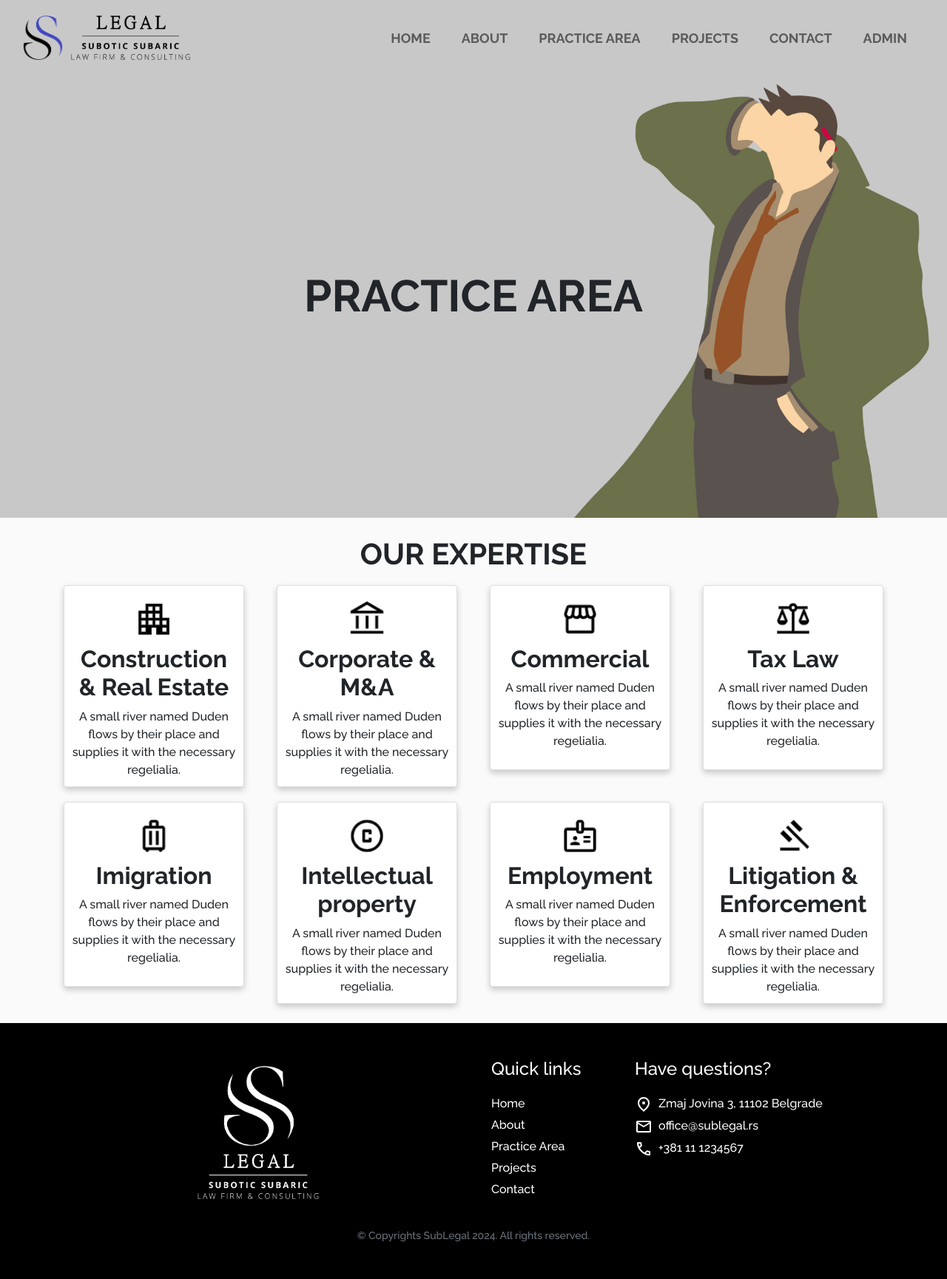
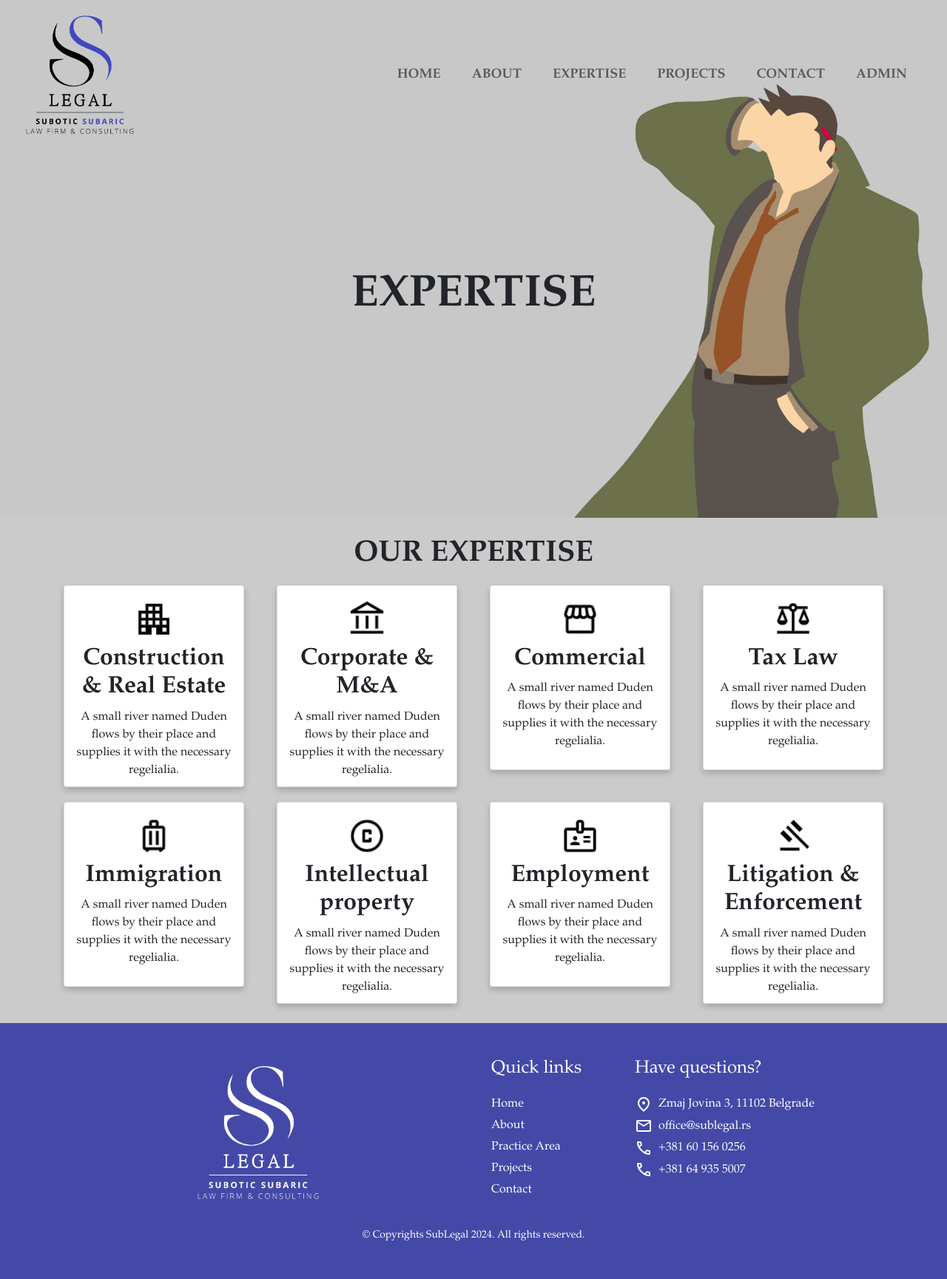
Before and after one commit to Rakoje/SubLegal, a PHP site: page /practice_area/practice_area.php in a window 1280 px wide. Shown: the whole page at 74% size. Run offline with PHP 8.4, Linux system fonts and the light colour scheme.

Commit message:
expertise bg

```diff
--- a/PHP_PROJECT/css/main_style.css
+++ b/PHP_PROJECT/css/main_style.css
@@ -1,12 +1,18 @@
 @import url('https://fonts.googleapis.com/css2?family=Raleway:wght@500;700&display=swap');
 
 body {
-    font-family: 'Raleway', sans-serif;
+    /*font-family: 'Raleway', sans-serif;*/
+    font-family: "Palatino Linotype";
 }
 
 .navbar.scrolled {
-    background-color: rgb(250, 250, 250);
+    background-color: #cbcbcb;
     box-shadow: 0 1px 8px 0 rgba(0, 0, 0, 0.2);
+}
+
+.navbar{
+    position: absolute;
+    width: 100%;
 }
 
 .nav-item {
@@ -40,7 +44,7 @@ body {
 }
 
 footer {
-    background-color: black;
+    background-color: #4449a8;
     color: white;
 }
 
@@ -101,7 +105,7 @@ footer a:hover {
 }
 
 .home-about{
-    background-color: rgb(250, 250, 250);
+    background-color: #cbcbcb;
 }
 .home-desc {
     padding-top: 25px;
--- a/PHP_PROJECT/helpers/footer.php
+++ b/PHP_PROJECT/helpers/footer.php
@@ -24,11 +24,12 @@
                         </a>
                     </li>
                     <li><img src="../assets/footer%20mail%20w.png"><a href="mailto:office@sublegal.rs">&nbsp; office@sublegal.rs</a></li>
-                    <li><img src="../assets/footer%20call%20w.png"><a href="tel: +381111231412">&nbsp; +381 11 1234567</a></li>
+                    <li><img src="../assets/footer%20call%20w.png"><a href="tel: +381601560256">&nbsp; +381 60 156 0256</a></li>
+                    <li><img src="../assets/footer%20call%20w.png"><a href="tel: +381649355007">&nbsp; +381 64 935 5007</a></li>
                 </ul>
             </div>
             <div class="col-sm-12 text-center">
-                <p class="small text-muted mb-0">&copy; Copyrights SubLegal 2024. All rights reserved.</p>
+                <p class="small mb-0">&copy; Copyrights SubLegal 2024. All rights reserved.</p>
             </div>
             <!--<div class="col-lg-4 col-md-6">
                 <h5 class="text-white mb-3">Newsletter</h5>
--- a/PHP_PROJECT/helpers/navbar.php
+++ b/PHP_PROJECT/helpers/navbar.php
@@ -8,9 +8,9 @@ if(isset($_SESSION['logged']) && $_SESSION['logged']){
 
 ?>
 
-<nav class="navbar navbar-expand-lg navbar-light p-3 py-3 fixed-top">
+<nav class="navbar navbar-expand-lg navbar-light p-3 py-3">
     <div class="container-fluid">
-        <a class="navbar-brand" href="../index.php"><img src="../assets/SS 7.png" height="60px" alt=""><img src="../assets/text logo.png" height="60px" alt=""></a>
+        <a class="navbar-brand pl-5" href="../index.php"><img src="../assets/SS 1.png" height="160px" alt=""></a>
         <button class="navbar-toggler" type="button" data-bs-toggle="collapse" data-bs-target="#navbarNavDropdown"
                 aria-controls="navbarNavDropdown" aria-expanded="false" aria-label="Toggle navigation">
             <span class="navbar-toggler-icon"></span>
@@ -25,7 +25,7 @@ if(isset($_SESSION['logged']) && $_SESSION['logged']){
                     <a class="nav-link mx-2" aria-current="page" href="../about/about.php">ABOUT</a>
                 </li>
                 <li class="nav-item">
-                    <a class="nav-link mx-2" href="../practice_area/practice_area.php">PRACTICE AREA</a>
+                    <a class="nav-link mx-2" href="../practice_area/practice_area.php">EXPERTISE</a>
                 </li>
                 <li class="nav-item">
                     <a class="nav-link mx-2" href="../projects/projects.php">PROJECTS</a>
--- a/PHP_PROJECT/practice_area/practice_area.php
+++ b/PHP_PROJECT/practice_area/practice_area.php
@@ -6,7 +6,7 @@
     <div class="col-sm-12">
         <div class="home-header">
             <div class="bottom-to-top-text head-home">
-                PRACTICE AREA
+                EXPERTISE
             </div>
         </div>
     </div>
@@ -15,7 +15,7 @@
     <h1 class="text-center">OUR EXPERTISE</h1>
     <div class="row text-center cont pb-3">
         <div class="col-sm-3">
-            <div class="card">
+            <div class="card card-real-estate">
                 <img src="../assets/apartment_FILL0_wght400_GRAD200_opsz48.png" class="icons no-hover-img" alt="">
                 <img src="../assets/apartment_FILL0_wght400_GRAD200_opsz48 belo.png" class="icons hover-img" alt="">
                 <h2>Construction & Real Estate</h2>
@@ -23,7 +23,7 @@
             </div>
         </div>
         <div class="col-sm-3">
-            <div class="card">
+            <div class="card card-corporate">
                 <img src="../assets/account_balance_FILL0_wght400_GRAD200_opsz48.png" class="icons no-hover-img" alt="">
                 <img src="../assets/account_balance_FILL0_wght400_GRAD200_opsz48 belo.png" class="icons hover-img" alt="">
                 <h2>Corporate & M&A</h2>
@@ -31,7 +31,7 @@
             </div>
         </div>
         <div class="col-sm-3">
-            <div class="card">
+            <div class="card card-commercial">
                 <img src="../assets/storefront_FILL0_wght400_GRAD200_opsz48.png" class="icons no-hover-img" alt="">
                 <img src="../assets/storefront_FILL0_wght400_GRAD200_opsz48 belo.png" class="icons hover-img" alt="">
                 <h2>Commercial</h2>
@@ -39,7 +39,7 @@
             </div>
         </div>
         <div class="col-sm-3">
-            <div class="card">
+            <div class="card card-tax-law">
                 <img src="../assets/balance_FILL0_wght400_GRAD200_opsz48.png" class="icons no-hover-img" alt="">
                 <img src="../assets/balance_FILL0_wght400_GRAD200_opsz48 belo.png" class="icons hover-img" alt="">
                 <h2>Tax Law</h2>
@@ -47,15 +47,15 @@
             </div>
         </div>
         <div class="col-sm-3">
-            <div class="card">
+            <div class="card card-immigration">
                 <img src="../assets/luggage_FILL0_wght400_GRAD200_opsz48.png" class="icons no-hover-img" alt="">
                 <img src="../assets/luggage_FILL0_wght400_GRAD200_opsz48 belo.png" class="icons hover-img" alt="">
-                <h2>Imigration</h2>
+                <h2>Immigration</h2>
                 <div>A small river named Duden flows by their place and supplies it with the necessary regelialia.</div>
             </div>
         </div>
         <div class="col-sm-3">
-            <div class="card">
+            <div class="card card-intellectual">
                 <img src="../assets/copyright_FILL0_wght400_GRAD200_opsz48.png" class="icons no-hover-img" alt="">
                 <img src="../assets/copyright_FILL0_wght400_GRAD200_opsz48 belo.png" class="icons hover-img" alt="">
                 <h2>Intellectual property</h2>
@@ -63,7 +63,7 @@
             </div>
         </div>
         <div class="col-sm-3">
-            <div class="card">
+            <div class="card card-employment">
                 <img src="../assets/badge_FILL0_wght400_GRAD200_opsz48.png" class="icons no-hover-img" alt="">
                 <img src="../assets/badge_FILL0_wght400_GRAD200_opsz48 belo.png" class="icons hover-img" alt="">
                 <h2>Employment</h2>
@@ -71,7 +71,7 @@
             </div>
         </div>
         <div class="col-sm-3">
-            <div class="card">
+            <div class="card card-l-e">
                 <img src="../assets/gavel_FILL0_wght400_GRAD200_opsz48.png" class="icons no-hover-img" alt="">
                 <img src="../assets/gavel_FILL0_wght400_GRAD200_opsz48 belo.png" class="icons hover-img" alt="">
                 <h2>Litigation & Enforcement</h2>
```
Also changed, not shown: other parts of PHP_PROJECT/css/main_style.css (+64 -6 lines), PHP_PROJECT/contact/contact.php (+5 -4 lines), PHP_PROJECT/assets/commercial bg.jpg (added), PHP_PROJECT/assets/corporate bg.jpeg (added), PHP_PROJECT/assets/employment bg.jpg (added), PHP_PROJECT/assets/immigration bg.jpg (added), PHP_PROJECT/assets/intellectual bg.webp (added), PHP_PROJECT/assets/l&e bg.jpg (added), PHP_PROJECT/assets/real estate bg.jpg (added), PHP_PROJECT/assets/tax law bg.jpg (added).
